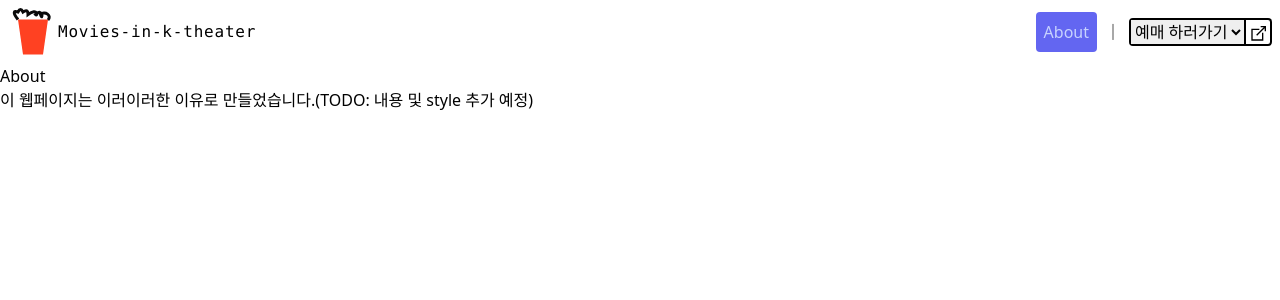
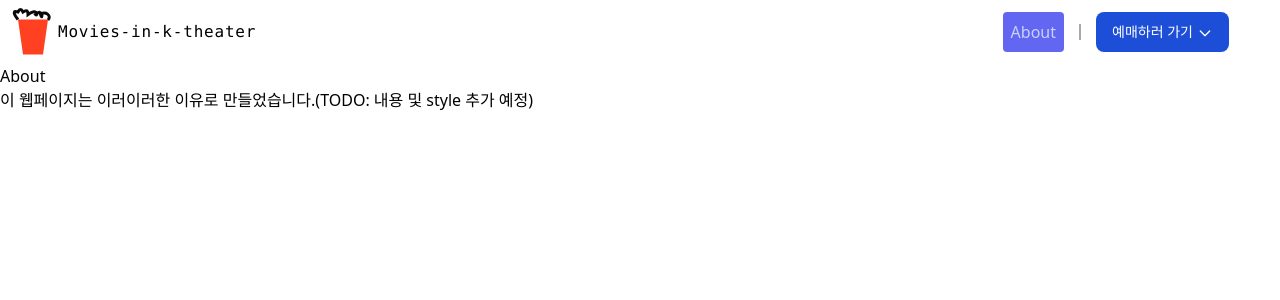
Before and after one commit to 0-Chan/movies-in-K-theaters, a React app: page /about in a window 1280 px wide. Shown: the top 300 px of the page. Built offline with nearby package versions, Linux system fonts and the light colour scheme; no server answers.

Commit message:
Change select dropdowns to component dropdowns

```diff
--- /dev/null
+++ b/src/components/Dropdowns.jsx
@@ -0,0 +1,34 @@
+import { useState, useEffect, useRef } from 'react';
+
+export default function Dropdowns({ children }) {
+  const [open, setOpen] = useState(false);
+  const btnRef = useRef();
+
+  useEffect(() => {
+    const closeDropdowns = (e) => {
+      if (e.path[0] !== btnRef.current) {
+        setOpen(false);
+      }
+    };
+
+    document.body.addEventListener('click', closeDropdowns);
+
+    return () => document.body.removeEventListener('click', closeDropdowns);
+  }, []);
+
+  return (
+    <>
+      <button ref={btnRef} type="button" onClick={() => setOpen(!open)} className="text-white bg-blue-700 hover:bg-blue-800 focus:ring-4 focus:outline-none focus:ring-blue-300 font-medium rounded-lg text-sm px-4 py-2.5 text-center inline-flex items-center">
+        예매하러 가기
+        <svg className="w-4 h-4 ml-1 mt-0.5" aria-hidden="true" fill="none" stroke="currentColor" viewBox="0 0 24 24" xmlns="http://www.w3.org/2000/svg">
+          <path strokeLinecap="round" strokeLinejoin="round" strokeWidth="2" d="M19 9l-7 7-7-7" />
+        </svg>
+        {/* TODO: svg를 눌렀을 때 버튼처럼 작용하도록 하기 */}
+        {/* TODO: Dropdown이 펼쳐졌을 때 svg 아이콘 교체 (윗 화살표) */}
+      </button>
+      <div className="block z-10 w-44 bg-white rounded divide-y divide-gray-100 shadow">
+        {open && children }
+      </div>
+    </>
+  );
+}
--- a/src/components/Header.jsx
+++ b/src/components/Header.jsx
@@ -1,4 +1,6 @@
 import { Link } from 'react-router-dom';
+
+import Dropdowns from './Dropdowns';
 
 export default function Header() {
   return (
@@ -20,21 +22,24 @@ export default function Header() {
           Movies-in-k-theater
         </Link>
       </div>
-      <nav role="navigation" className="flex items-center">
+
+      <nav className="flex items-center">
         <Link to="/about" className="p-2 text-indigo-200 bg-indigo-500 rounded hover:text-indigo-100">About</Link>
         <span className="px-2">｜</span>
-        <div className="border-2 border-black rounded">
-          <select className="border-r-2 border-black">
-            <option selected disabled defaultValue>예매 하러가기</option>
-            <option value="http://www.cgv.co.kr/ticket/">CGV</option>
-            <option value="https://www.lottecinema.co.kr/NLCHS/Ticketing">롯데시네마</option>
-            <option value="https://www.megabox.co.kr/booking">메가박스</option>
-          </select>
-          <svg height="16" viewBox="0 0 24 24" className="inline-block mx-1">
-            <path fill="none" d="M0 0h24v24H0z" />
-            <path fillRule="evenodd" d="M18 20H4V6h10V4H2v18h18V10h-2v10z" />
-            <path fillRule="evenodd" d="M16 0v2h4.59L9.29 13.29l1.42 1.42L22 3.41V8h2V0h-8z" />
-          </svg>
+        <div>
+          <Dropdowns>
+            <ul className="absolute bg-white py-1 text-sm text-gray-700 text-center">
+              <li>
+                <a href="http://www.cgv.co.kr/ticket/" target="_blank" rel="noreferrer" className="block py-2 px-4 hover:bg-gray-100">CGV</a>
+              </li>
+              <li>
+                <a href="https://www.lottecinema.co.kr/NLCHS/Ticketing" target="blank" rel="noreferrer" className="block py-2 px-4 hover:bg-gray-100 ">롯데시네마</a>
+              </li>
+              <li>
+                <a href="https://www.megabox.co.kr/booking" target="blank" rel="noreferrer" className="block py-2 px-4 hover:bg-gray-100 ">메가박스</a>
+              </li>
+            </ul>
+          </Dropdowns>
         </div>
       </nav>
     </header>
```
